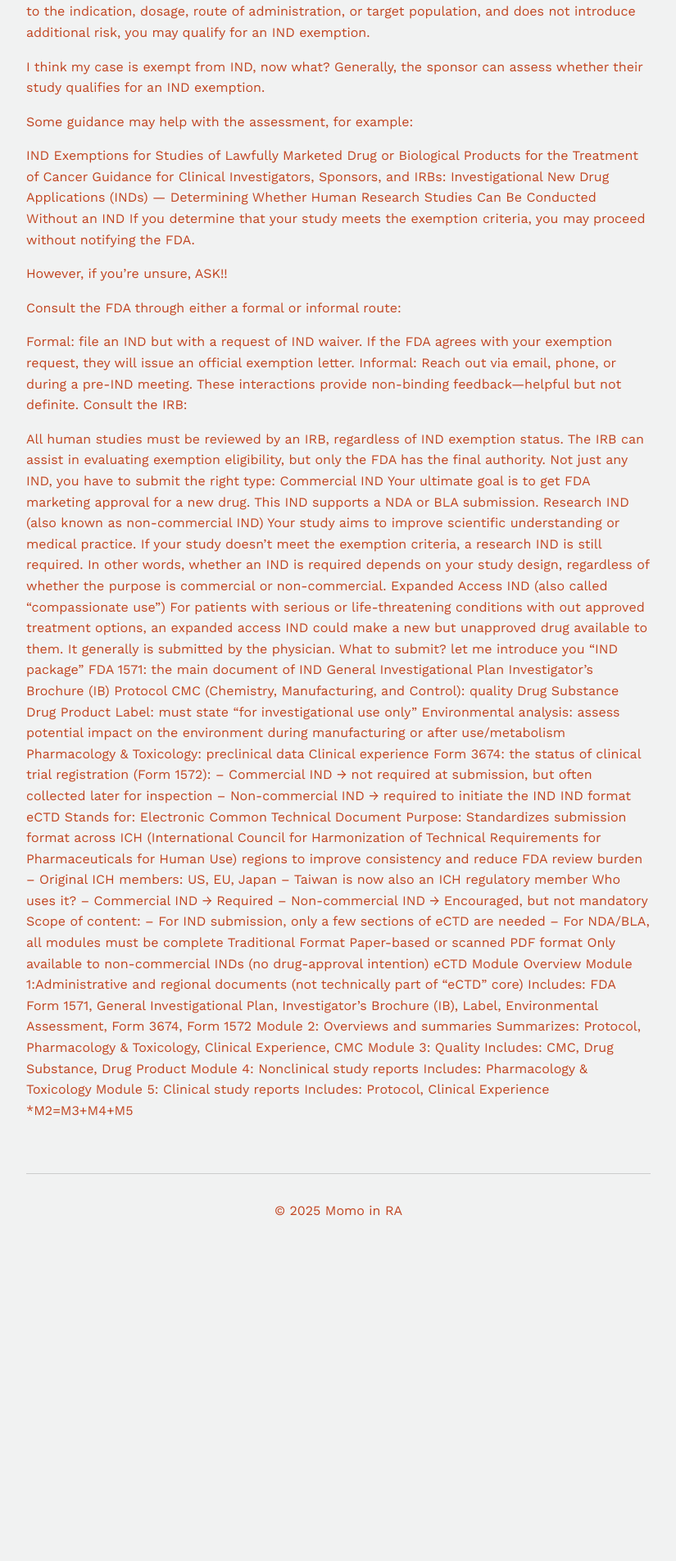
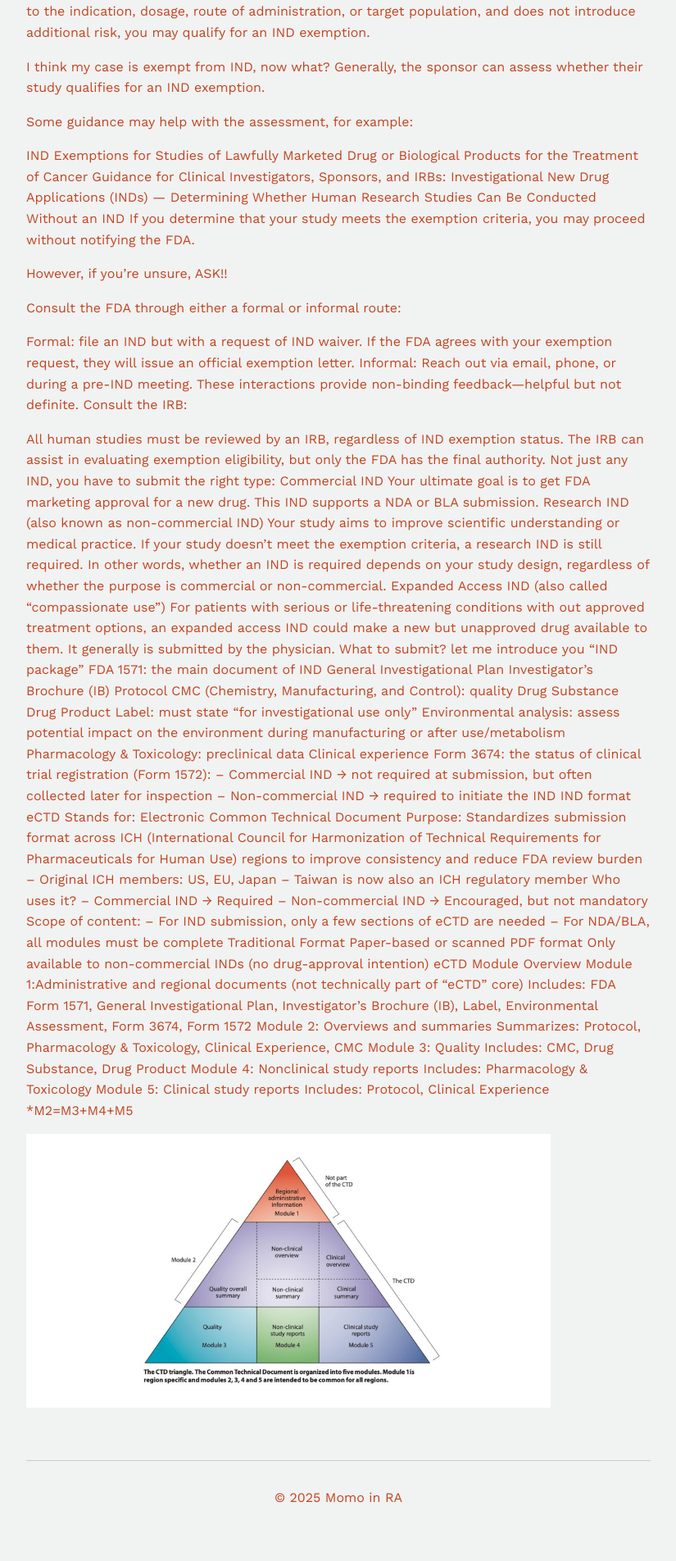
Before and after one commit to MomoInRA/github.io, a Jekyll site: the page built from _posts/2025-07-09-IND-Basics-for-Beginners.md, in a window 1280 px wide. Shown: the part 1209-3113 px from the top of the page at 82% size, without its empty margins (227-1052 px from the left). Built offline with Jekyll 4.4.1, drawn with Linux system fonts in a browser that asks for light colours; before the commit the page ends 2763 px from its top, so only the background shows below that.

Commit message:
Update 2025-07-09-IND-Basics-for-Beginners.md

```diff
--- a/_posts/2025-07-09-IND-Basics-for-Beginners.md
+++ b/_posts/2025-07-09-IND-Basics-for-Beginners.md
@@ -105,3 +105,7 @@ Includes: Pharmacology & Toxicology
 Module 5: Clinical study reports
 Includes: Protocol, Clinical Experience
 *M2=M3+M4+M5
+
+<p class="img-center">
+  <img src="{{ '/assets/images/eCTD.jpg' | relative_url }}" alt="eCTD module overview" width="640">
+</p>
```
